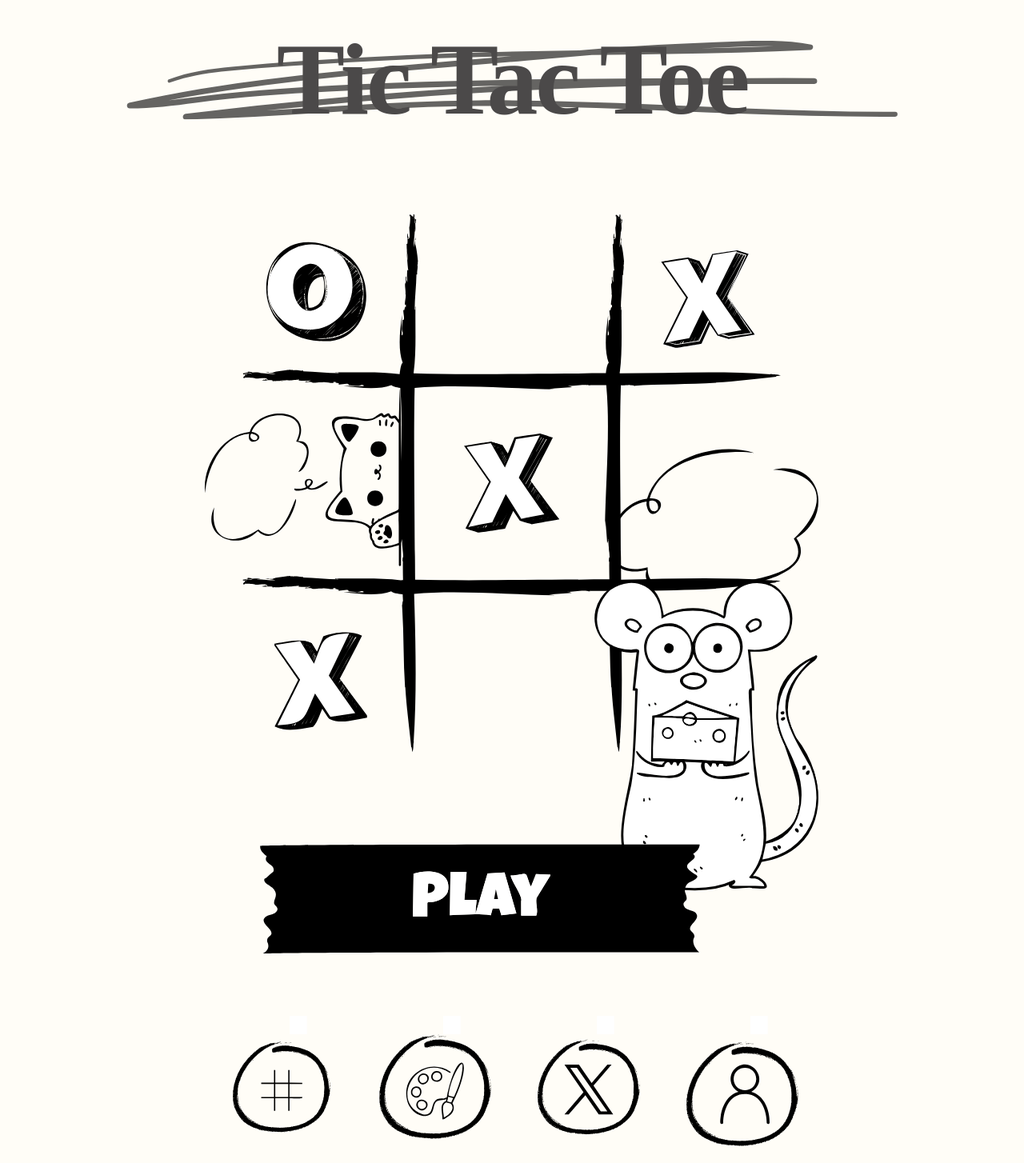
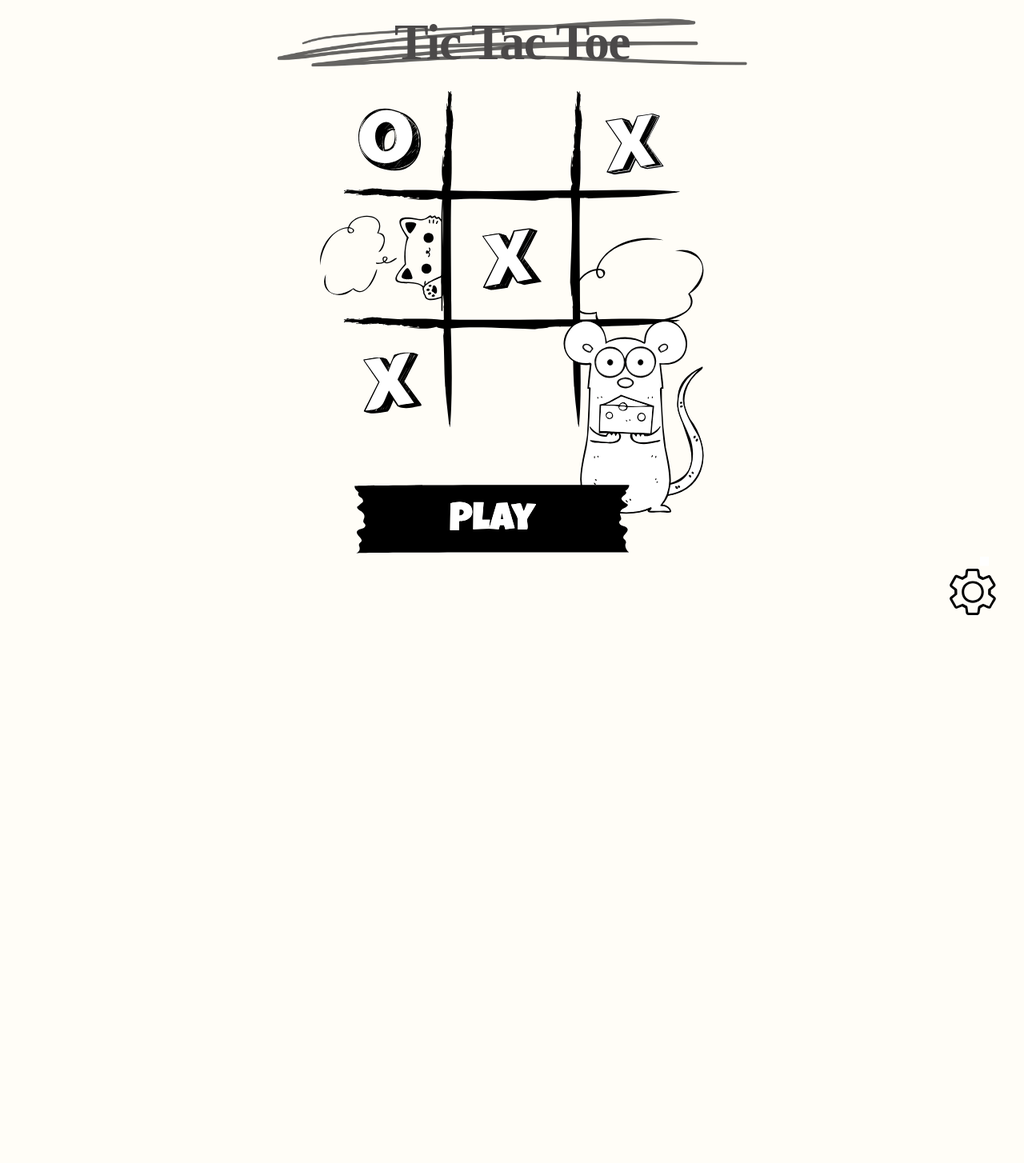
Before and after one commit to keyboardKnight700/Themed-Tic-Tac-Toe, a React (Vite) app: page / in a window 1280 px wide. Shown: the whole page at 80% size. After the commit the page ends 800 px from the top, so only its background shows below. Built offline with nearby package versions, Linux system fonts and the light colour scheme; a web font is replaced by a local one.

Commit message:
style: change the style of the Game Settings /CLASSIC THEME

```diff
--- a/src/components/GameSettings/GameSettings.jsx
+++ b/src/components/GameSettings/GameSettings.jsx
@@ -2,14 +2,12 @@ import TypeBtn from "../../assets/Type_Btn.svg?react";
 import ThemeBtn from "../../assets/Theme_Btn.svg?react";
 import PieceBtn from "../../assets/Piece_Btn.svg?react";
 import VsFriendBtn from "../../assets/Vs_Friend_Btn.svg?react";
+import SettingsBtn from "../../assets/Settings_Btn.svg?react";
 
 export default function GameSettings() {
   return (
     <div className="gameSettingsContainer">
-      <TypeBtn className="gameSettingsBtn" />
-      <ThemeBtn className="gameSettingsBtn" />
-      <PieceBtn className="gameSettingsBtn" />
-      <VsFriendBtn className="gameSettingsBtn" />
+      <SettingsBtn className="settingsBtn" />
     </div>
   );
 }
--- a/src/styles.css
+++ b/src/styles.css
@@ -17,8 +17,12 @@
 
 body {
   background-color: var(--classicTheme-bg);
-  min-height: max(884px, 100dvh);
   height: 100vh;
+  display: flex;
+  flex-direction: column;
+  /* gap: 1rem; */
+  overflow: hidden;
+  padding: 1vh 2vw;
 }
 
 /* ================================================= */
@@ -26,38 +30,35 @@ body {
 /* ================================================= */
 
 header {
-  width: 100%;
+  flex-shrink: 0;
   display: grid;
   grid-template-columns: minmax(auto, auto) 1fr minmax(auto, auto);
   place-items: center;
 
-  /* border: 5px solid blue; */
+  width: 100%;
+  max-height: 20vh;
   position: relative;
 }
 
 header h1 {
   grid-row: 1 / 1;
   grid-column: 2 / 2;
-
   text-align: center;
   white-space: nowrap;
-
   font-family: "Fredericka the Great", "Walter Turncoat", cursive, serif;
-  font-size: clamp(3rem, 10vw, 10rem);
+  font-size: clamp(2rem, 8vh, 6rem);
   color: #4b4949;
   letter-spacing: -0.025em;
-  padding-inline: clamp(1rem, 5vw, 10rem);
-  padding-block: clamp(1rem, 2vw, 2rem);
-
+  padding: 1vh 2vw;
   z-index: 1;
 }
 
 header img {
   grid-row: 1 / 1;
   grid-column: 2 / 2;
-
   margin-inline: auto;
   max-width: 100%;
+  max-height: clamp(2rem, 8vh, 6rem);
   z-index: -1;
   opacity: 0.6;
 }
@@ -67,16 +68,20 @@ header img {
 /* ===================================================== */
 
 .gamebaordContainer {
+  flex: 1;
   display: flex;
   align-items: center;
   justify-content: center;
-  margin-block: 70px;
-  /* border: 2px solid black; */
+
+  min-height: 0;
+  padding: 2vh 0;
 }
 
 .gamebaordContainer .gameboard {
-  width: 60vw;
+  width: min(60vw, 60vh);
   height: auto;
+  max-height: 100%;
+  object-fit: contain;
 }
 
 /* ====================================================== */
@@ -84,15 +89,14 @@ header img {
 /* ======================================================*/
 
 .gameSettingsContainer {
-  display: flex;
-  width: 60vw;
-  margin-inline: auto;
-  /*   align-items: center;
-  justify-items: center; */
+  flex-shrink: 0;
+  /* width: 60vw; */
 }
 
-.gameSettingsBtn {
-  width: auto;
-  height: auto;
-  aspect-ratio: 1/1;
+.settingsBtn {
+  position: fixed;
+  bottom: 1.5vh;
+  right: 1.5vh;
+  max-height: 12vh;
+  cursor: pointer;
 }
```
Also changed, not shown: src/assets/Settings_Btn.svg (added).
